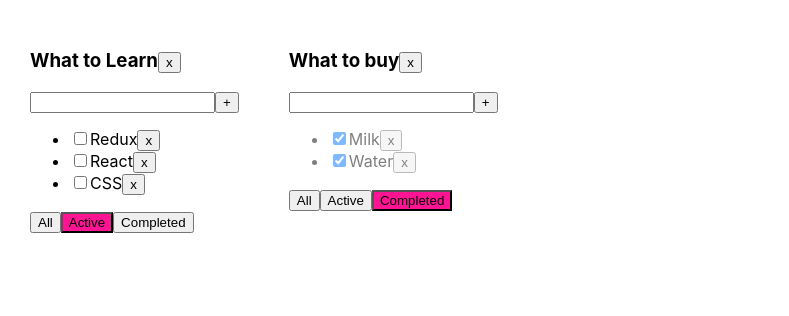
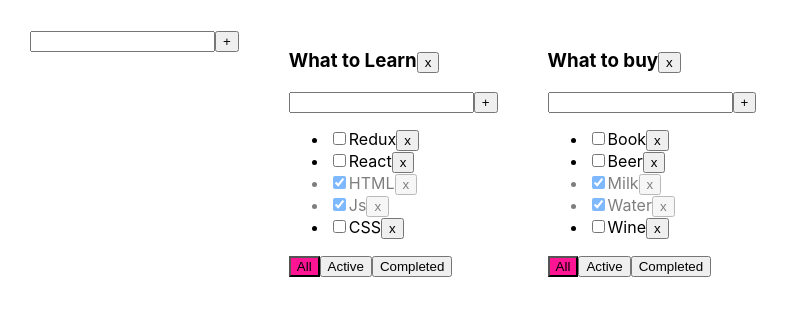
Before and after one commit to AirMous3/toDO, a React (Create React App) app: page / in a window 1280 px wide. Shown: the top 316 px of the page, without its empty margins (0-789 px from the left). Built offline with nearby package versions, Linux system fonts and the light colour scheme.

Commit message:
added universal component "AddItemForm" for input added new function for add newTodolists

```diff
--- a/src/App.tsx
+++ b/src/App.tsx
@@ -2,12 +2,17 @@ import React, {useState} from 'react';
 import './App.css';
 import Todolist, {FilterType, TaskType} from "./components/Todolist";
 import {v1} from "uuid";
+import {AddItemForm} from "./components/AddItemForm";
 
 
 type TodolistsType = {
     id: string
     title: string
     filter: string
+}
+
+type TasksStateType = {
+    [key: string] : Array<TaskType>
 }
 
 function App() {
@@ -56,11 +61,11 @@ function App() {
     let todolistId2 = v1()
 
     let [todolists, setTodolists] = useState<Array<TodolistsType>>([
-        {id: todolistId1, title: "What to Learn", filter: "active"},
-        {id: todolistId2, title: "What to buy", filter: "completed"},
+        {id: todolistId1, title: "What to Learn", filter: "all"},
+        {id: todolistId2, title: "What to buy", filter: "all"},
     ])
 
-    let [tasksObj, setTasks] = useState({
+    let [tasksObj, setTasks] = useState<TasksStateType>({
         [todolistId1]: [
             {id: v1(), title: "Redux", isDone: false},
             {id: v1(), title: "React", isDone: false},
@@ -77,9 +82,19 @@ function App() {
         ]
     })
 
+    let newTodolistId = v1()
+
+    const addNewTodolist = (title: string) => {
+        let newTodolist: TodolistsType = {id: newTodolistId ,title, filter: "all"}
+        setTodolists([...todolists, newTodolist])
+        //let newTodolistToState: TasksStateType = {[newTodolist.id]:[]}   setTasks({...tasksObj,...newTodolistToState})
+        setTasks({...tasksObj,[newTodolist.id]:[]})
+
+    }
 
     return (
         <div className="App">
+            <AddItemForm addItemcallBack={ addNewTodolist } />
             {
                 todolists.map((tl) => {
 
--- /dev/null
+++ b/src/components/AddItemForm.tsx
@@ -0,0 +1,37 @@
+import React, {ChangeEvent, KeyboardEvent, useState} from "react";
+
+type PropsType = {
+    addItemcallBack: (title: string) => void
+
+}
+
+export const AddItemForm = (props: PropsType) => {
+
+    let [title, setTitle] = useState("")
+    let [error, setError] = useState<string | null>(null)
+
+    const onChangeHandler = (e: ChangeEvent<HTMLInputElement>) => {
+        setTitle(e.currentTarget.value)
+    }
+    const onKeyPressHandler = (e: KeyboardEvent<HTMLInputElement>) => {
+        setError(null)
+        if (e.charCode === 13) {
+            addTask()
+        }
+    }
+    const addTask = () => {
+        if (title.trim() !== "") {
+            props.addItemcallBack(title.trim())
+            setTitle("")
+        } else {
+            setError("Wrong title!")
+        }
+    }
+
+    return (<div>
+        <input value={title} onChange={onChangeHandler} onKeyPress={onKeyPressHandler}
+               className={error ? "error" : ""}/>
+        <button onClick={addTask}>+</button>
+        {error && <div className={"error-message"}>{error}</div>}
+    </div>)
+}
--- a/src/components/Todolist.tsx
+++ b/src/components/Todolist.tsx
@@ -1,4 +1,5 @@
-import React, {ChangeEvent, KeyboardEvent, useState} from "react";
+import React, {ChangeEvent} from "react";
+import {AddItemForm} from "./AddItemForm";
 
 export type TaskType = {
     id: string
@@ -21,47 +22,24 @@ export type FilterType = "all" | "completed" | "active"
 
 function Todolist(props: TodolistPropsType) {
 
-    const addTask = () => {
-        if (title.trim() !== "") {
-            props.addTask(title, props.todolistId)
-            setTitle("")
-        } else {
-            setError("Wrong title!")
-        }
-    }
 
-
-    const onChangeHandler = (e: ChangeEvent<HTMLInputElement>) => {
-        setTitle(e.currentTarget.value)
-    }
-    const onKeyPressHandler = (e: KeyboardEvent<HTMLInputElement>) => {
-        setError(null)
-        if (e.charCode === 13) {
-            addTask()
-        }
-    }
     const removeTodolist = () => {
         props.deleteTodolist(props.todolistId)
     }
     const onAllFilter = () => props.changeFilter("all", props.todolistId)
     const onActiveFilter = () => props.changeFilter("active", props.todolistId)
     const onCompletedFilter = () => props.changeFilter("completed", props.todolistId)
+    const addTask = (title: string) => {
 
-    let [title, setTitle] = useState("")
-    let [error, setError] = useState<string | null>(null)
-
+        props.addTask(title,props.todolistId)
+    }
 
     return (
         <div>
             <h3>{props.title}
                 <button onClick={removeTodolist}>x</button>
             </h3>
-            <div>
-                <input value={title} onChange={onChangeHandler} onKeyPress={onKeyPressHandler}
-                       className={error ? "error" : ""}/>
-                <button onClick={addTask}>+</button>
-                {error && <div className={"error-message"}>{error}</div>}
-            </div>
+            <AddItemForm addItemcallBack={addTask} />
             <ul>
                 {props.tasks.map((t) => {
                     const onDeleteHandler = () => props.deleteTask(t.id, props.todolistId)
```
